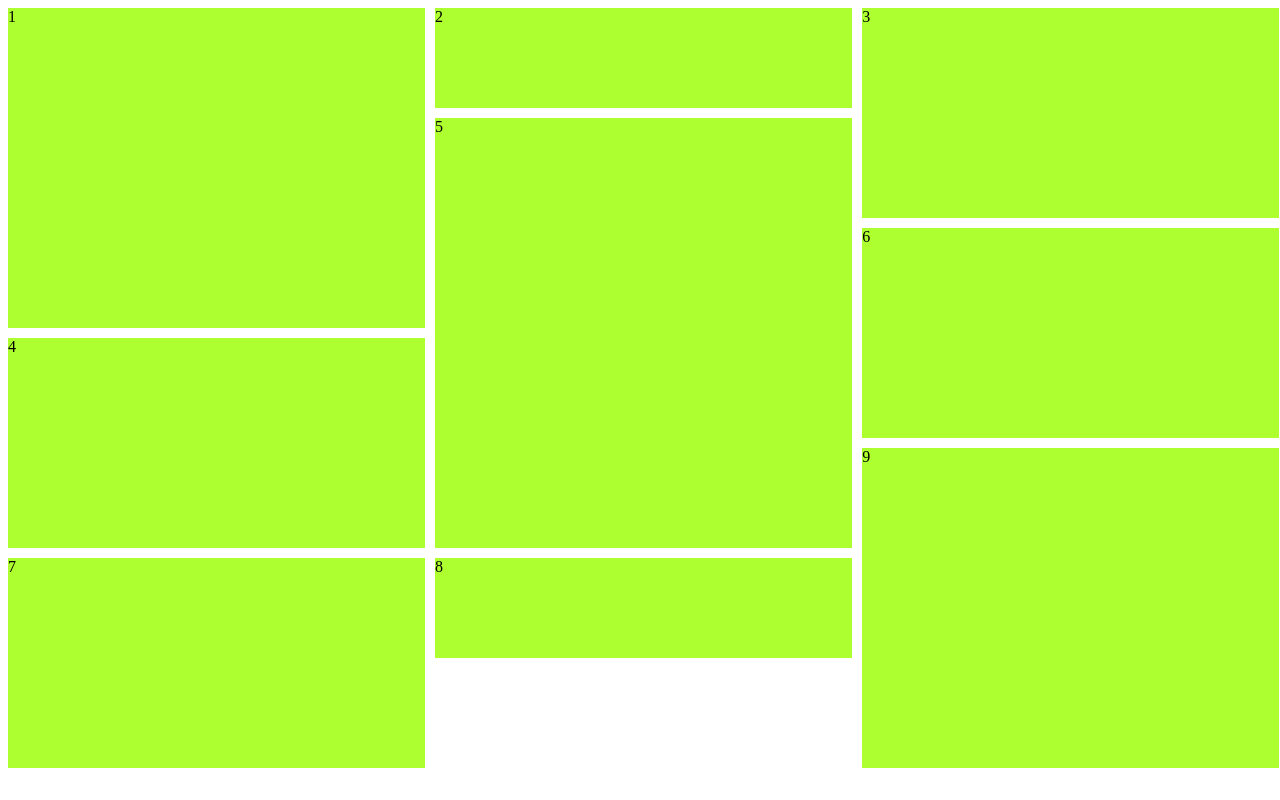
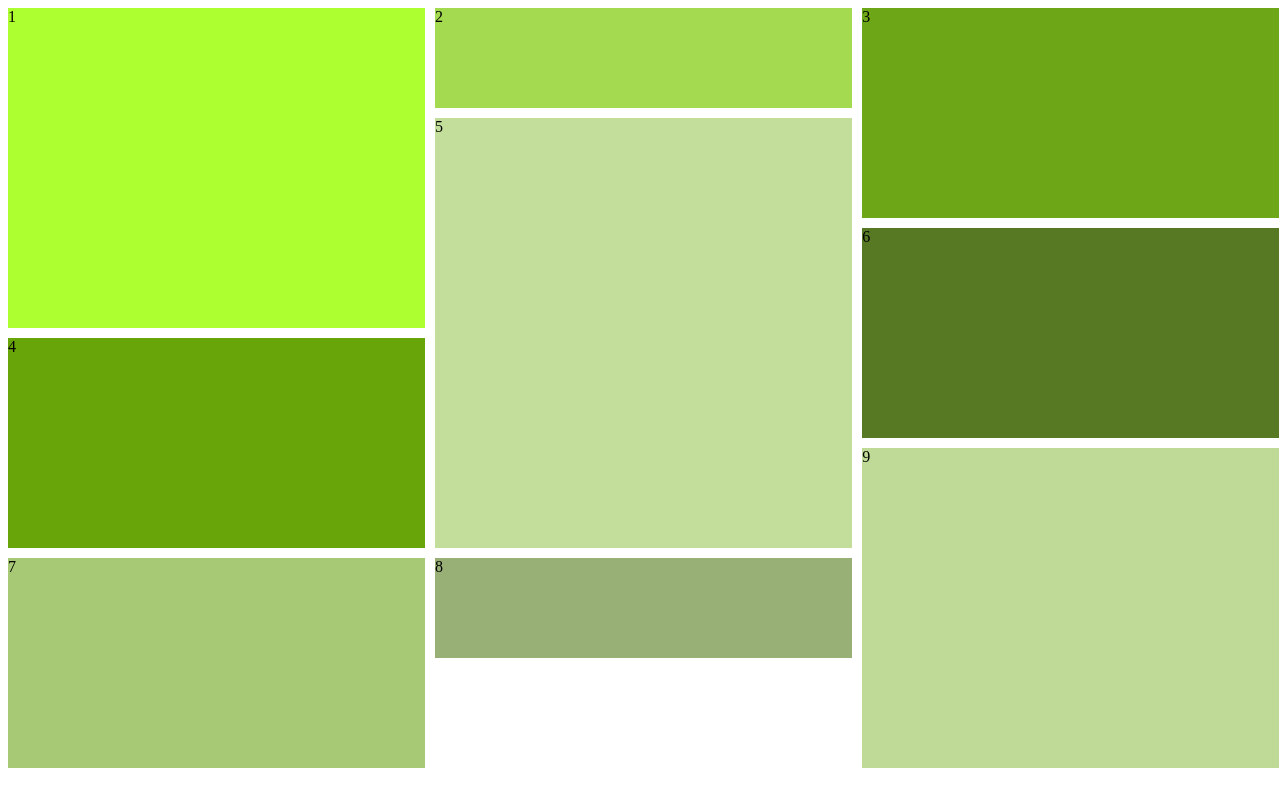
Before and after one commit to jaimepalaciosl/DAW2-DisIntWeb, a plain HTML site: page 030-Tarea 010b. Crea el siguiente diseño/index.html in a window 1280 px wide. Drawn offline with Linux system fonts and the light colour scheme.

Commit message:
03/11/2026

```diff
--- a/030-Tarea 010b. Crea el siguiente diseño/index.html
+++ b/030-Tarea 010b. Crea el siguiente diseño/index.html
@@ -21,55 +21,55 @@
         .item02 {
             grid-column: 2;
             grid-row: 1;
-            background-color: greenyellow;
+            background-color: rgb(163, 218, 80);
         }
 
         .item03 {
             grid-column: 3;
             grid-row: 1 / 3;
-            background-color: greenyellow;
+            background-color: rgb(109, 167, 23);
 
         }
 
         .item04 {
             grid-column: 1;
             grid-row: 4 / 6;
-            background-color: greenyellow;
+            background-color: rgb(103, 165, 8);
 
         }
 
         .item05 {
             grid-column: 2;
             grid-row: 2 / 6;
-            background-color: greenyellow;
+            background-color: rgb(195, 222, 154);
 
         }
 
         .item06 {
             grid-column: 3;
             grid-row: 3 / 5;
-            background-color: greenyellow;
+            background-color: rgb(87, 121, 36);
 
         }
 
         .item07 {
             grid-column: 1;
             grid-row: 6 / 8;
-            background-color: greenyellow;
+            background-color: rgba(107, 163, 22, 0.592);
 
         }
 
         .item08 {
             grid-column: 2;
             grid-row: 6;
-            background-color: greenyellow;
+            background-color: rgb(152, 175, 117);
 
         }
 
         .item09 {
             grid-column: 3;
             grid-row: 5 / 8;
-            background-color: greenyellow;
+            background-color: rgb(191, 218, 151);
 
         }
     </style>
```
